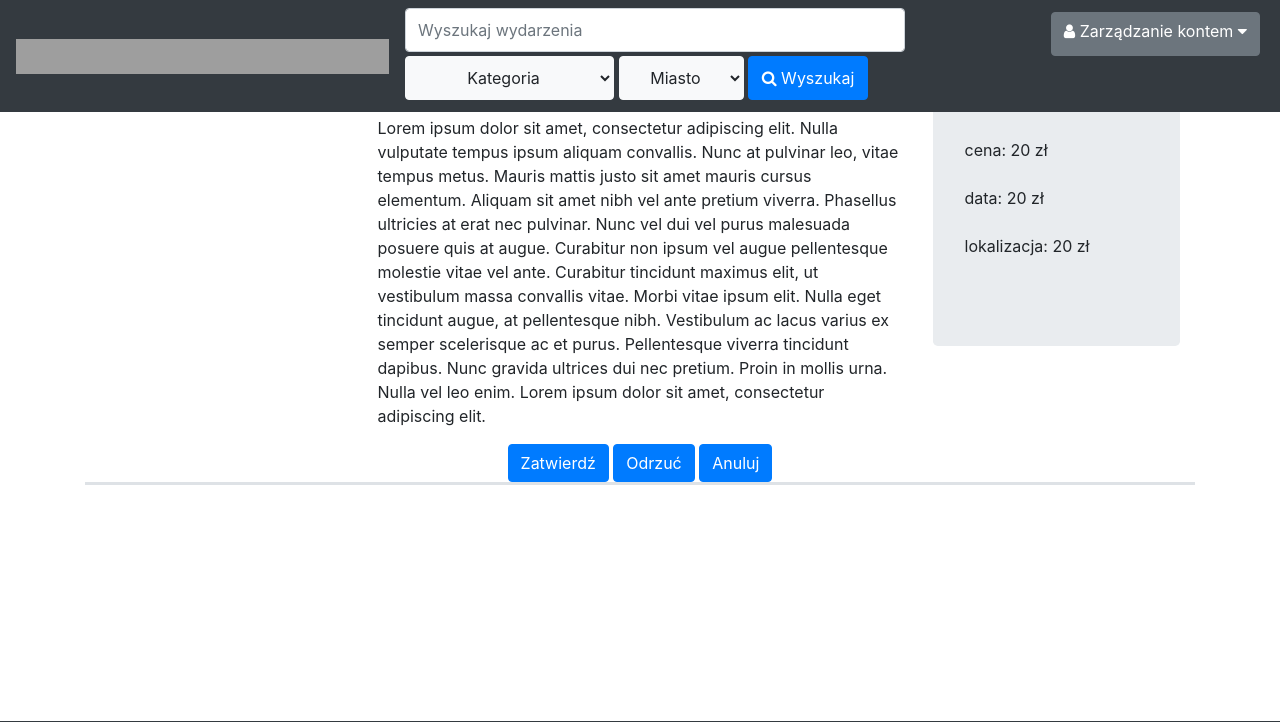
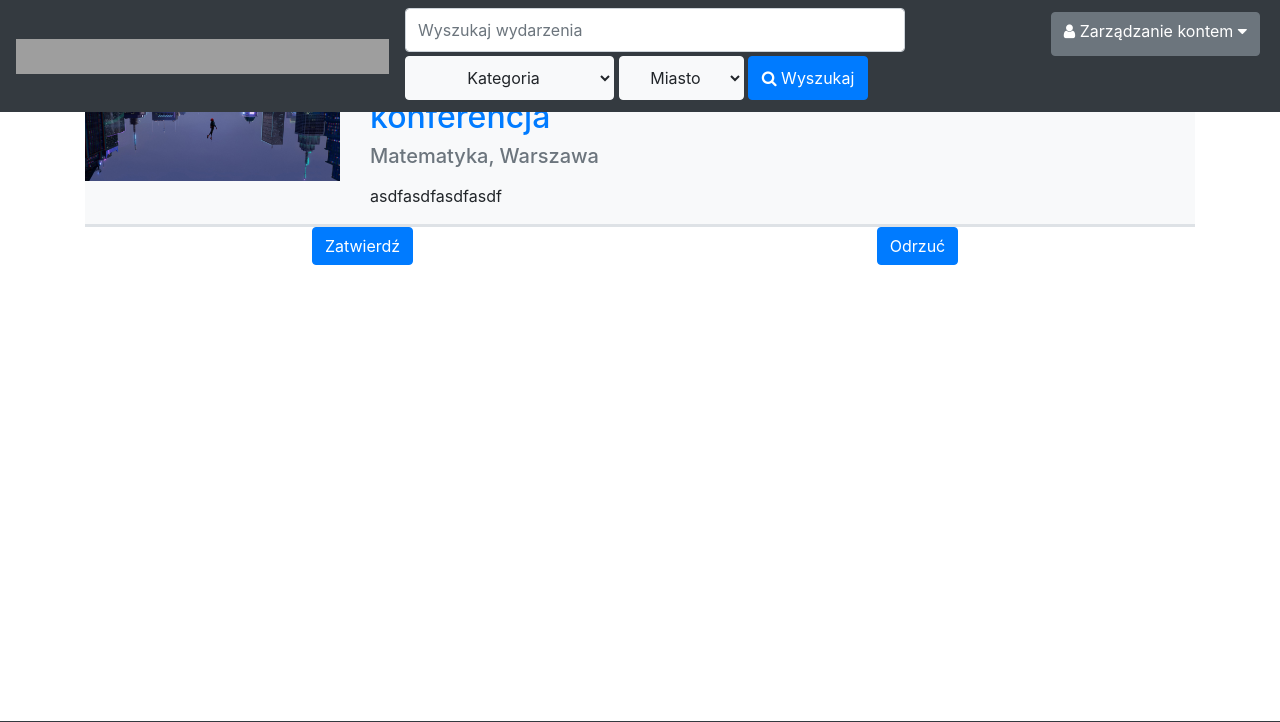
Before and after one commit to mateuszgrzyb/confexplore, a Django app: page /eventsToAccept/ in a window 1280 px wide. Shown: the top 722 px of the page. Run offline with Django 3.2, Linux system fonts and the light colour scheme; data comes from the database, SQL or seed files in the repository; some libraries are stand-ins or nearby versions; grey boxes are pictures that could not be loaded.

Commit message:
akceptacjia wydarzeń dobrze się wyświetla

```diff
--- a/content/views.py
+++ b/content/views.py
@@ -81,7 +81,7 @@ class TicketOwnedView(ListView):
 class YourEventsView(View):
     def get(self, request: HttpRequest):
         context = {
-            'events': Event.objects.all()
+            'events': Event.objects.filter(accepted=False)
         }
         return render(request, 'content/yourEvents.html', context)
 
@@ -95,13 +95,11 @@ class YourEventsView(View):
 
 class EventsToAcceptView(View):
     def get(self, request: HttpRequest):
-        return render(request, 'content/eventsToAccept.html')
+        context = {
+                'events': Event.objects.all()
+        }
+        return render(request, 'content/eventsToAccept.html',context )
 
-    def post(self, request: HttpRequest):
-        keys = ['name', 'type', 'city']
-        kwars = {key: request.POST[key] for key in keys}
-        html = "\n".join(f'<p>{k}: \"{v}\"' for k, v in kwars.items())
-        return HttpResponse(html)
 
 
 class eventPreviewView(DetailView):
--- a/templates/content/eventsToAccept.html
+++ b/templates/content/eventsToAccept.html
@@ -5,40 +5,32 @@
 
 <div class="container ">
     <div class="row border-bottom" style="border-width:3px !important">
-        <div class="col">
-            <p> tu powinno być zdjęcie</p>
-        </div>
-
-        <div class="col-6">
-            <h3>To jest tytuł wydarzenia</h3>
-            <p>
-                Lorem ipsum dolor sit amet, consectetur adipiscing elit. Nulla vulputate tempus ipsum aliquam convallis.
-                Nunc at pulvinar leo, vitae tempus metus. Mauris mattis justo sit amet mauris cursus elementum. Aliquam
-                sit amet nibh vel ante pretium viverra. Phasellus ultricies at erat nec pulvinar. Nunc vel dui vel purus
-                malesuada posuere quis at augue. Curabitur non ipsum vel augue pellentesque molestie vitae vel ante.
-                Curabitur tincidunt maximus elit, ut vestibulum massa convallis vitae. Morbi vitae ipsum elit. Nulla
-                eget tincidunt augue, at pellentesque nibh. Vestibulum ac lacus varius ex semper scelerisque ac et
-                purus. Pellentesque viverra tincidunt dapibus. Nunc gravida ultrices dui nec pretium. Proin in mollis
-                urna. Nulla vel leo enim. Lorem ipsum dolor sit amet, consectetur adipiscing elit.
-            </p>
-            <div style="text-align: center;">
-                <button type="button" class="btn btn-primary">Zatwierdź</button>
-                <button type="button" class="btn btn-primary">Odrzuć</button>
-                <button type="button" class="btn btn-primary">Anuluj </button>
+        {% for event in events %}
+        <article class="media content-section bg-light">
+            <div class="media-body">
+              <div class="row">
+                <div class="col-3">
+                  <img src="{{event.photo.url}}" class="img-fluid">
+                </div>
+                <div class="col-6">
+                  <div class="article-metadata">
+                    <small class="text-muted">{{ event.date }}</small>
+                  </div>
+                  <h2><a class="article-title" href="/eventPreview/{{ event.id}}/">{{ event.name }}</a></h2>
+                  <h5>
+                    <p class="text-secondary">{{ event.type.name }}, {{ event.localization.name }}</p>
+                  </h5>
+                  <p class="article-content">{{ event.info }}</p>
+                </div>
+              </div>
             </div>
-        </div>
-
-        <div class="col">
-            <div class="jumbotron">
-                cena: 20 zł <br>
-                <br>
-                data: 20 zł <br>
-                <br>
-                lokalizacja: 20 zł <br>
-                <br>
-            </div>
-        </div>
+        </article>
     </div>
+        <div class = "row" style="text-align: center; padding-bottom: 5%;">
+            <div class = "col"><button type="button" class="btn btn-primary">Zatwierdź</button></div>
+            <div class = "col"><button type="button" class="btn btn-primary">Odrzuć</button></div>
+          </div>
+        {% endfor %}
 </div>
 
 
--- a/templates/navbar.html
+++ b/templates/navbar.html
@@ -45,7 +45,7 @@
           <a class="dropdown-item" href="{% url 'accountSetting' %}">Ustawienia konta</a>
             <a class="dropdown-item" href="{% url 'logout' %}">Wyloguj</a>
           {% elif user_type == "A" %}
-            <a class="dropdown-item" href="#">Zarządzaj wydarzeniami</a>
+            <a class="dropdown-item" href="{% url 'eventsToAccept' %}">Zarządzaj wydarzeniami</a>
             <a class="dropdown-item" href="#">Zarządzaj użytkownikami</a>
             <a class="dropdown-item" href="{% url 'logout' %}">Wyloguj</a>
             {%endif%}
--- a/users/forms.py
+++ b/users/forms.py
@@ -8,6 +8,7 @@ ROLE =(
     ("U", "Uczestnik"),
     ("V", "Wolontariusz"),
     ("O", "Organizator"),
+    ("A", "admin"),
 )
 
 class UserRegisterForm(UserCreationForm):
```
